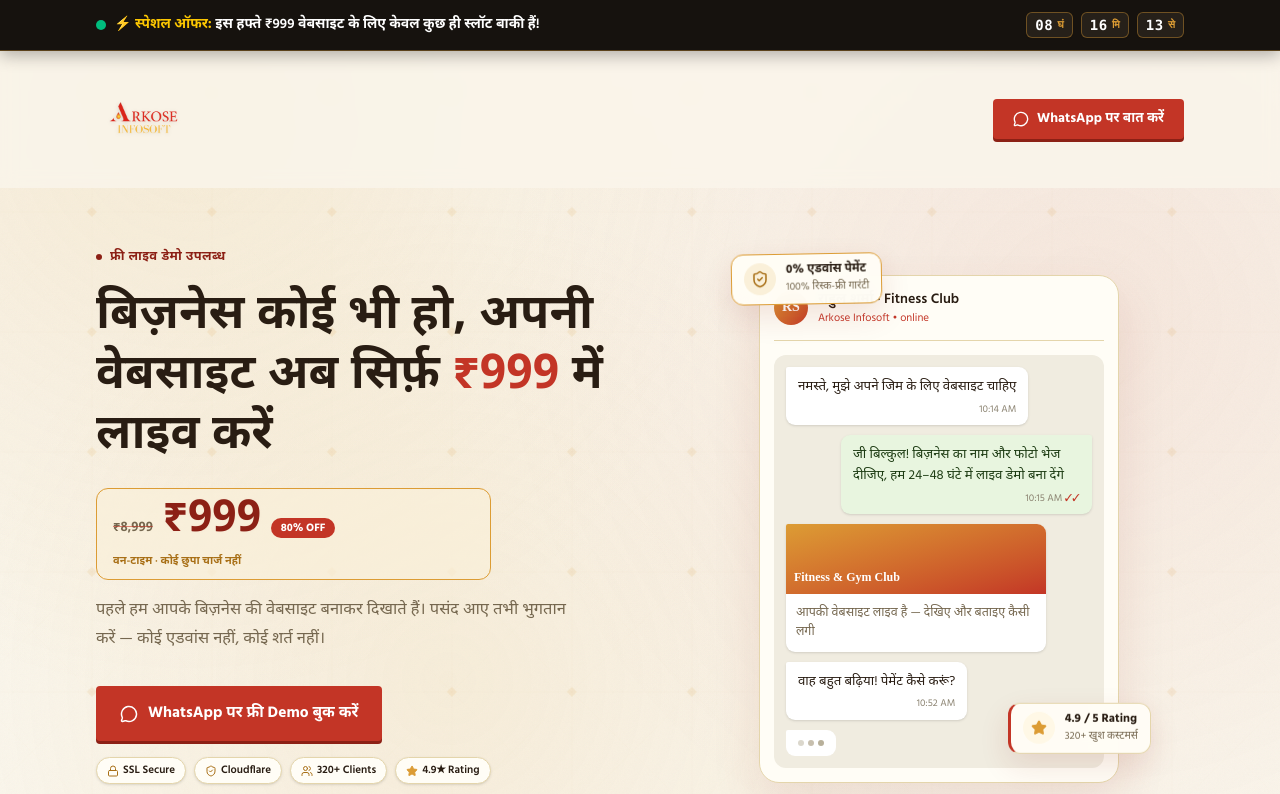
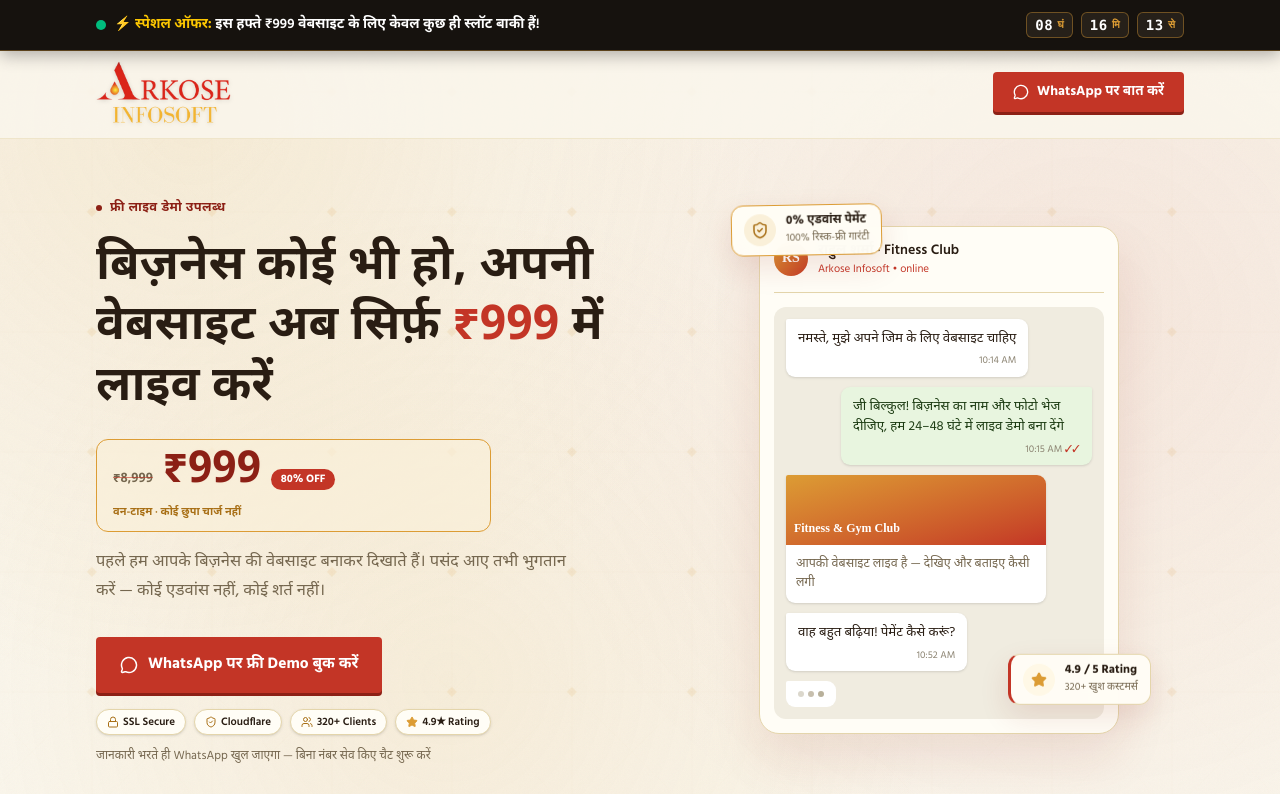
Before and after one commit to arkoseinfosoft-lang/arkose-999-landing-page, a React (Vite) app: page / in a window 1280 px wide. Shown: the top 794 px of the page. Built offline with nearby package versions, Linux system fonts and the light colour scheme; a web font is replaced by a local one.

Commit message:
redesigned the header

```diff
--- a/src/App.tsx
+++ b/src/App.tsx
@@ -22,6 +22,7 @@ export default function App() {
       <div className="paper-glow" />
       <div className="relative z-[1] w-full max-w-[100vw] overflow-x-hidden pb-20 sm:pb-0">
         <Ticker />
+        <div className="pt-[42px] sm:pt-[46px]">
           <Nav />
           <main>
             <Hero />
@@ -39,6 +40,7 @@ export default function App() {
           <Footer />
           <MobileBar />
         </div>
+      </div>
     </SmoothScroll>
   );
 }
--- a/src/components/Footer.tsx
+++ b/src/components/Footer.tsx
@@ -53,7 +53,7 @@ export default function Footer() {
         <img
           src={logo}
           alt="Arkose Infosoft"
-          className="mx-auto mb-6 h-28 sm:h-32 max-w-[480px] object-contain drop-shadow-sm"
+          className="mx-auto mb-6 h-20 sm:h-24 max-w-[360px] object-contain drop-shadow-sm"
         />
 
         {/* States of India Section (SEO & National Reach) */}
--- a/src/components/Nav.tsx
+++ b/src/components/Nav.tsx
@@ -1,42 +1,16 @@
-import { useEffect, useState } from "react";
-import { motion } from "framer-motion";
 import { MessageCircle } from "lucide-react";
 import logo from "../assets/logo.png";
 import { whatsappLink } from "../data/content";
 
 export default function Nav() {
-  const [scrolled, setScrolled] = useState(false);
-
-  useEffect(() => {
-    const onScroll = () => setScrolled(window.scrollY > 24);
-    onScroll();
-    window.addEventListener("scroll", onScroll, { passive: true });
-    return () => window.removeEventListener("scroll", onScroll);
-  }, []);
-
   return (
-    <motion.nav
-      initial={{ y: -80, opacity: 0 }}
-      animate={{ y: 0, opacity: 1 }}
-      transition={{ duration: 0.7, ease: "easeOut" }}
-      className={`sticky top-[43px] sm:top-[47px] z-[60] border-b transition-all duration-300 ${
-        scrolled
-          ? "border-paper-line bg-paper/95 backdrop-blur-md shadow-[0_4px_20px_rgba(140,32,21,0.06)]"
-          : "border-transparent bg-paper/80 backdrop-blur-sm"
-      }`}
-    >
-      <div
-        className={`mx-auto flex max-w-[1120px] items-center justify-between px-4 transition-all duration-300 ${
-          scrolled ? "py-2" : "py-3"
-        }`}
-      >
+    <nav className="relative z-[50] w-full border-b border-paper-line/50 bg-paper/90 transition-colors duration-300">
+      <div className="mx-auto flex max-w-[1120px] items-center justify-between px-4 py-3 sm:py-3.5">
         <a href="#" className="flex items-center gap-2.5">
           <img
             src={logo}
             alt="Arkose Infosoft"
-            className={`w-auto object-contain drop-shadow-sm transition-all duration-300 ${
-              scrolled ? "h-16 sm:h-20" : "h-20 sm:h-28"
-            }`}
+            className="h-14 w-auto object-contain drop-shadow-sm transition-all duration-300 sm:h-16"
           />
         </a>
         <a
@@ -50,6 +24,6 @@ export default function Nav() {
           <span className="sm:hidden">WhatsApp</span>
         </a>
       </div>
-    </motion.nav>
+    </nav>
   );
 }
--- a/src/components/Ticker.tsx
+++ b/src/components/Ticker.tsx
@@ -34,7 +34,7 @@ export default function Ticker() {
 
   return (
     <div
-      className="sticky top-0 z-[70] w-full border-b border-gold/35 bg-[#16120e] py-2.5 sm:py-3 text-white shadow-[0_4px_16px_rgba(0,0,0,0.3)] backdrop-blur-md"
+      className="fixed top-0 inset-x-0 z-[70] w-full border-b border-gold/35 bg-[#16120e] py-2.5 sm:py-3 text-white shadow-[0_4px_16px_rgba(0,0,0,0.3)] backdrop-blur-md"
       aria-label="Limited Time Offer Banner"
     >
       <div className="mx-auto flex max-w-[1120px] items-center justify-between gap-3 px-4">
```
Also changed, not shown: public/logo.png, src/assets/logo.png. Lines whose indentation alone changed are shown as unchanged.
